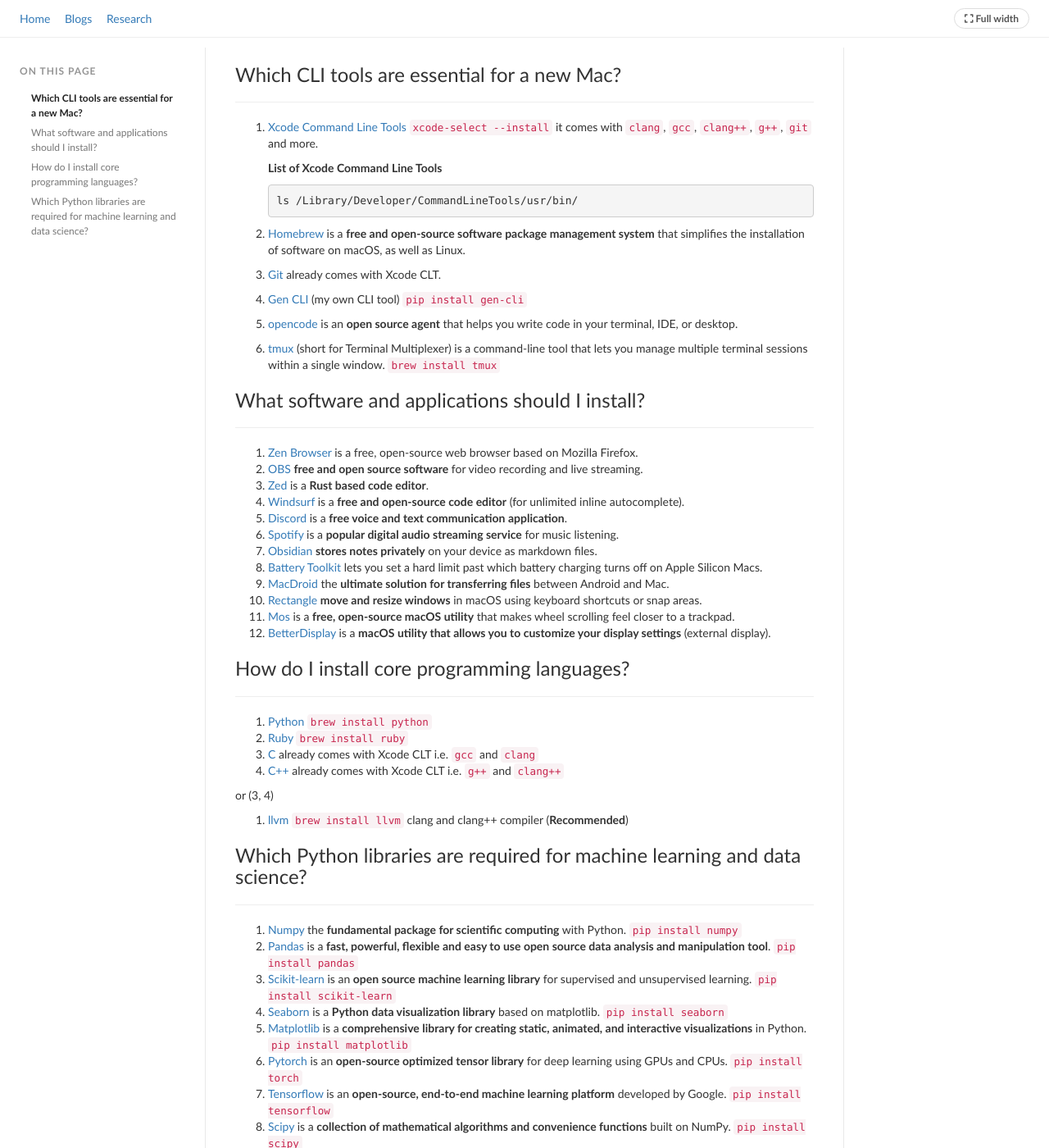
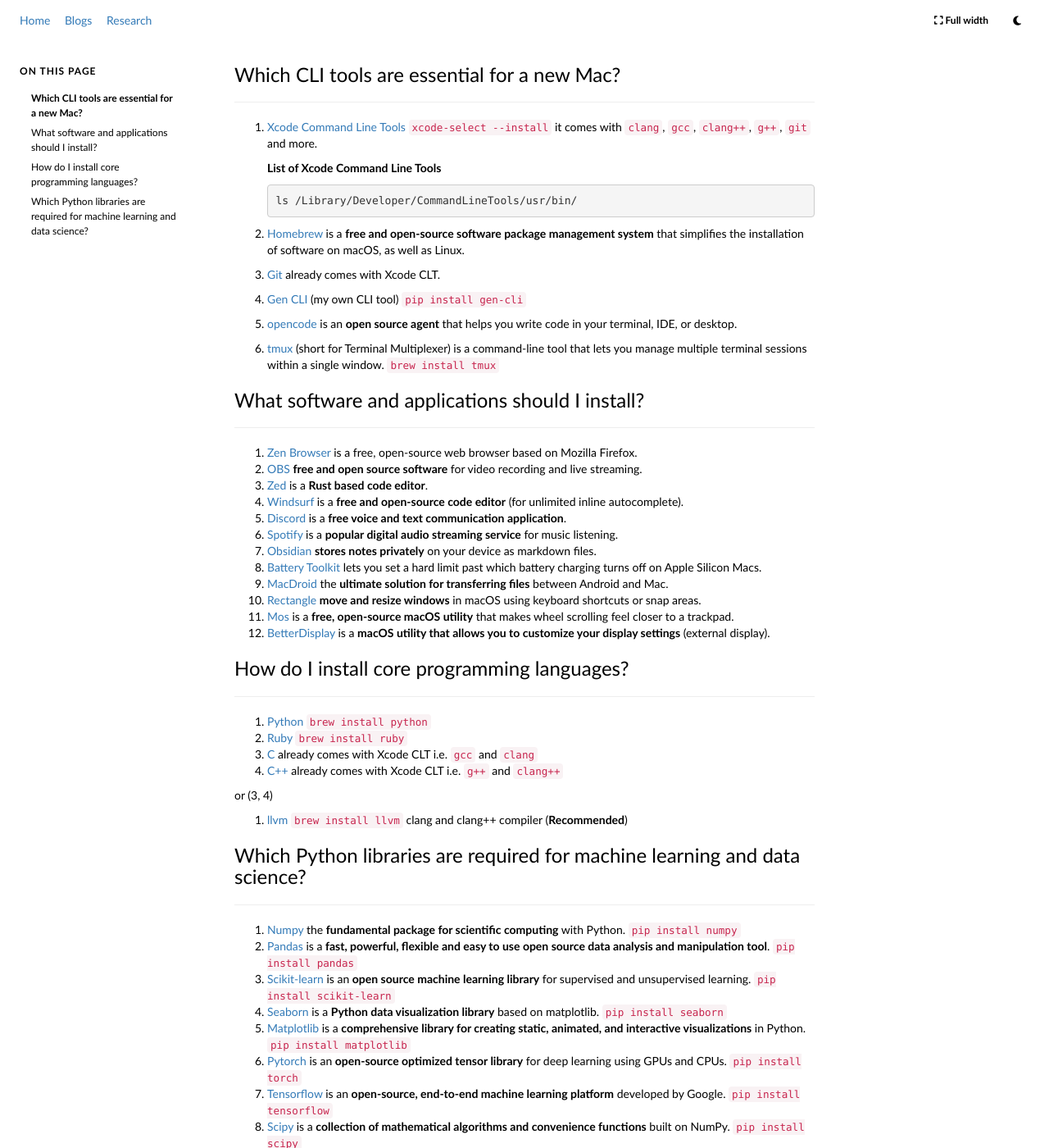
Before and after one commit to iamprasadraju/iamprasadraju.github.io, a Jekyll site: the page built from _posts/2026-04-11-mac-setup.md, in a window 1280 px wide and 1400 px high. Shown: the whole window at 82% size. Built offline with Jekyll 4.4.1, drawn with Linux system fonts in a browser that asks for light colours.

Commit message:
feat(theme): add dark mode support with theme toggle
Add color-scheme meta, theme toggle button, CSS variables for light/dark themes, persist theme in localStorage, and update UI elements to adapt to the selected theme.

```diff
--- a/_layouts/post.html
+++ b/_layouts/post.html
@@ -11,6 +11,16 @@
   <link href="https://cdnjs.cloudflare.com/ajax/libs/font-awesome/6.5.1/css/all.min.css" rel="stylesheet">
   <link href="{{ '/style.css' | relative_url }}" rel="stylesheet">
   {% feed_meta %}
+  <meta name="color-scheme" content="light dark">
+  <script>
+    (function() {
+      try {
+        var t = localStorage.getItem('siteTheme');
+        if (!t && window.matchMedia && matchMedia('(prefers-color-scheme: dark)').matches) t = 'dark';
+        if (t === 'dark') document.documentElement.setAttribute('data-theme', 'dark');
+      } catch (e) {}
+    })();
+  </script>
   <script>
     window.MathJax = {
       tex: {
@@ -29,7 +39,10 @@
       <a href="{{ '/blogs/' | relative_url }}">Blogs</a>
       <a href="{{ '/research/' | relative_url }}">Research</a>
     </nav>
-    <button type="button" id="panelsToggle" class="panelsToggle" aria-pressed="false" title="Toggle side panels"><i class="fa-solid fa-expand" aria-hidden="true"></i> <span>Full width</span></button>
+    <div class="postNavbarActions">
+      <button type="button" id="panelsToggle" class="panelsToggle" aria-pressed="false" title="Toggle side panels"><i class="fa-solid fa-expand" aria-hidden="true"></i> <span>Full width</span></button>
+      <button type="button" id="themeToggle" class="themeToggle" aria-label="Switch to dark mode"><i class="fa-solid fa-moon" aria-hidden="true"></i></button>
+    </div>
   </div>
 </header>
 <div id="fullBody">
@@ -87,6 +100,23 @@
     setPanelsHidden(!shell.classList.contains('panelsHidden'));
     closeFnPopup();
   });
+  function paintThemeToggle(btn) {
+    var dark = document.documentElement.getAttribute('data-theme') === 'dark';
+    var icon = btn.querySelector('i');
+    if (icon) icon.className = dark ? 'fa-solid fa-sun' : 'fa-solid fa-moon';
+    btn.setAttribute('aria-label', dark ? 'Switch to light mode' : 'Switch to dark mode');
+  }
+  var themeToggle = document.getElementById('themeToggle');
+  if (themeToggle) {
+    paintThemeToggle(themeToggle);
+    themeToggle.addEventListener('click', function() {
+      var dark = document.documentElement.getAttribute('data-theme') !== 'dark';
+      if (dark) document.documentElement.setAttribute('data-theme', 'dark');
+      else document.documentElement.removeAttribute('data-theme');
+      try { localStorage.setItem('siteTheme', dark ? 'dark' : 'light'); } catch (e) {}
+      paintThemeToggle(themeToggle);
+    });
+  }
   function slugify(text) {
     return text.toLowerCase().trim()
       .replace(/[^a-z0-9\s-]/g, '')
--- a/index.html
+++ b/index.html
@@ -120,7 +120,7 @@ description: Prasad Raju G, Independent AI Researcher and Systems Engineer focus
             <h4 class="media-heading" style="margin-bottom:0px"><a href="{{ project.url }}">{{ project.title }}</a></h4>
             <p><i>{{ project.venue }} </i><a class="citeBtn" title="Copy link" data-bibtex="{{ project.cite }}"><i class="fa-solid fa-quote-right"></i></a></p>
             {% if project.award %}
-            <p><span style="color:blue">&#9733;</span> {{ project.award_text }}</p>
+            <p><span class="awardStar">&#9733;</span> {{ project.award_text }}</p>
             {% endif %}
           </div>
         </div>
--- a/style.css
+++ b/style.css
@@ -7,15 +7,70 @@ html, body {
   position: relative;
   width: 100%;
   min-height: 100%;
-  background-color: white;
+  background-color: var(--bg);
 }
+
+/* ---- Theme tokens ---- */
+:root {
+  color-scheme: light;
+  --bg: var(--surface);
+  --bg-soft: var(--bg-soft);
+  --surface: var(--surface);
+  --text: var(--text)333;
+  --text-strong: var(--text-strong);
+  --muted: var(--muted)777;
+  --faint: var(--faint);
+  --border: var(--border);
+  --border-strong: var(--border-strong);
+  --link: #337ab7;
+  --link-hover: #23527c;
+  --accent: #007be6;
+  --pill: var(--text-strong);
+  --pill-fg: var(--surface);
+}
+
+html[data-theme="dark"] {
+  color-scheme: dark;
+  --bg: #141414;
+  --bg-soft: #1e1e1e;
+  --surface: #1c1c1c;
+  --text: #d8d8d8;
+  --text-strong: #f2f2f2;
+  --muted: #9d9d9d;
+  --faint: #7e7e7e;
+  --border: #2b2b2b;
+  --border-strong: #3d3d3d;
+  --link: #6cb2f5;
+  --link-hover: #9cc9f8;
+  --accent: #4da3f0;
+  --pill: #e6e6e6;
+  --pill-fg: #141414;
+}
+
+body {
+  background-color: var(--bg);
+  color: var(--text);
+}
+
+/* ---- Dark mode: Bootstrap / base elements ---- */
+html[data-theme="dark"] a { color: var(--link); }
+html[data-theme="dark"] a:hover,
+html[data-theme="dark"] a:focus { color: var(--link-hover); }
+html[data-theme="dark"] hr { border-top-color: var(--border); }
+html[data-theme="dark"] .well { background-color: var(--surface); border-color: var(--border); }
+html[data-theme="dark"] .thumbnail { background-color: var(--surface); border-color: var(--border); }
+html[data-theme="dark"] pre { background-color: var(--bg-soft); border-color: var(--border); color: var(--text); }
+html[data-theme="dark"] code { background-color: rgba(255, 255, 255, 0.09); color: #f49aad; }
+html[data-theme="dark"] blockquote { border-left-color: var(--border-strong); }
+html[data-theme="dark"] blockquote footer,
+html[data-theme="dark"] blockquote small { color: var(--faint); }
 
 .mt-5 {
   margin-top: 5px;
 }
 
 .newsTitle {
-  color: #007BE6;
+  color: var(--accent);
 }
 
 .sidebaricon {
@@ -82,8 +137,8 @@ input:focus-visible {
   left: 0;
   right: 0;
   z-index: 130;
-  background: #ffffff;
-  border-bottom: 1px solid #eeeeee;
+  background: var(--surface);
+  border-bottom: 1px solid var(--border);
 }
 
 .postNavbarInner {
@@ -106,20 +161,59 @@ input:focus-visible {
 
 /* Full-width toggle: right side of the navbar. */
 .panelsToggle {
-  background: #ffffff;
-  border: 1px solid #dddddd;
+  background: var(--surface);
+  border: 1px solid var(--border-strong);
   border-radius: 999px;
   padding: 3px 12px;
   font-size: 12px;
   font-weight: 600;
-  color: #555;
+  color: var(--text);
   cursor: pointer;
   white-space: nowrap;
 }
 
 .panelsToggle:hover {
-  border-color: #999;
-  color: #222;
+  border-color: var(--faint);
+  color: var(--text-strong);
+}
+
+/* ---- Theme toggle ---- */
+.postNavbarActions {
+  display: flex;
+  align-items: center;
+  gap: 8px;
+}
+
+.themeToggle {
+  width: 30px;
+  height: 30px;
+  border-radius: 50%;
+  background: var(--surface);
+  border: 1px solid var(--border-strong);
+  color: var(--text);
+  font-size: 13px;
+  cursor: pointer;
+  display: inline-flex;
+  align-items: center;
+  justify-content: center;
+  padding: 0;
+}
+
+.themeToggle:hover {
+  border-color: var(--faint);
+  color: var(--text-strong);
+}
+
+.themeToggleRight {
+  float: right;
+}
+
+.awardStar {
+  color: #1a5fb4;
+}
+
+html[data-theme="dark"] .awardStar {
+  color: #8ab4f8;
 }
 
 #inner.panelsHidden .postGrid {
@@ -149,14 +243,14 @@ input:focus-visible {
 .fnPopup {
   position: fixed;
   z-index: 200;
-  background: #ffffff;
-  border: 1px solid #dddddd;
+  background: var(--surface);
+  border: 1px solid var(--border-strong);
   border-radius: 10px;
   box-shadow: 0 12px 32px rgba(0, 0, 0, 0.18);
   padding: 12px 14px;
   font-size: 13px;
   line-height: 1.5;
-  color: #333;
+  color: var(--text);
 }
 
 .fnPopupBody ol,
@@ -180,12 +274,12 @@ input:focus-visible {
   width: 24px;
   height: 24px;
   border-radius: 50%;
-  background: #ffffff;
-  border: 1px solid #dddddd;
+  background: var(--surface);
+  border: 1px solid var(--border-strong);
   box-shadow: 0 2px 6px rgba(0, 0, 0, 0.12);
   font-size: 14px;
   line-height: 1;
-  color: #777;
+  color: var(--muted);
   cursor: pointer;
   display: flex;
   align-items: center;
@@ -194,11 +288,11 @@ input:focus-visible {
 }
 
 .fnPopupClose:hover {
-  color: #222;
+  color: var(--text-strong);
 }
 
 .postMeta {
-  color: #959595;
+  color: var(--faint);
   font-size: 13px;
   margin-bottom: 16px;
 }
@@ -297,17 +391,17 @@ input:focus-visible {
 }
 
 .well {
-  background-color: white;
+  background-color: var(--bg);
 }
 
 .course {
-  background-color: white;
+  background-color: var(--bg);
 }
 
 .subtleHeading {
   font-size: 12px;
   font-weight: 700;
-  color: #959595;
+  color: var(--faint);
   text-transform: uppercase;
   letter-spacing: 1px;
 }
@@ -320,12 +414,12 @@ input:focus-visible {
 
 .citeBtn {
   margin-left: 8px;
-  color: #bbbbbb;
+  color: var(--faint);
   cursor: pointer;
 }
 
 .citeBtn:hover {
-  color: #555555;
+  color: var(--text-strong);
 }
 
 /* ---- Paper filter ---- */
@@ -358,24 +452,24 @@ input:focus-visible {
   display: inline-flex;
   align-items: center;
   gap: 9px;
-  background-color: #ffffff;
-  border: 1px solid #dddddd;
+  background-color: var(--surface);
+  border: 1px solid var(--border-strong);
   border-radius: 999px;
   padding: 9px 18px;
   font-size: 13px;
   font-weight: 600;
-  color: #222222;
+  color: var(--text-strong);
   cursor: pointer;
   transition: border-color 0.15s ease, box-shadow 0.15s ease;
 }
 
 .paperFilterButton:hover {
-  border-color: #b0b0b0;
+  border-color: var(--faint);
   box-shadow: 0 2px 6px rgba(0, 0, 0, 0.08);
 }
 
 .paperFilterButton.active {
-  border-color: #222222;
+  border-color: var(--text-strong);
 }
 
 .paperFilterButton .fa-filter {
@@ -388,8 +482,8 @@ input:focus-visible {
   justify-content: center;
   min-width: 18px;
   height: 18px;
-  background-color: #222222;
-  color: #ffffff;
+  background-color: var(--pill);
+  color: var(--pill-fg);
   border-radius: 999px;
   font-size: 11px;
   font-weight: 700;
@@ -401,8 +495,8 @@ input:focus-visible {
   top: calc(100% + 10px);
   right: 0;
   width: 290px;
-  background-color: #ffffff;
-  border: 1px solid #ebebeb;
+  background-color: var(--surface);
+  border: 1px solid var(--border);
   border-radius: 16px;
   box-shadow: 0 12px 32px rgba(0, 0, 0, 0.14);
   padding: 18px;
@@ -415,7 +509,7 @@ input:focus-visible {
   justify-content: space-between;
   font-size: 14px;
   font-weight: 700;
-  color: #222222;
+  color: var(--text-strong);
   margin-bottom: 10px;
 }
 
@@ -425,13 +519,13 @@ input:focus-visible {
   padding: 0;
   font-size: 12px;
   font-weight: 600;
-  color: #717171;
+  color: var(--muted);
   text-decoration: underline;
   cursor: pointer;
 }
 
 .paperFilterClearBtn:hover {
-  color: #222222;
+  color: var(--text-strong);
 }
 
 .paperFilterOptions {
@@ -451,19 +545,19 @@ input:focus-visible {
   cursor: pointer;
   font-size: 13px;
   font-weight: 500;
-  color: #222222;
+  color: var(--text-strong);
   margin-bottom: 0px;
   transition: background-color 0.1s ease;
 }
 
 .paperFilterOption:hover {
-  background-color: #f7f7f7;
+  background-color: var(--bg-soft);
 }
 
 .paperFilterCheckbox {
   width: 16px;
   height: 16px;
-  accent-color: #222222;
+  accent-color: var(--pill);
   cursor: pointer;
   flex: 0 0 auto;
 }
@@ -471,7 +565,7 @@ input:focus-visible {
 .paperFilterOptionIcon {
   width: 18px;
   text-align: center;
-  color: #717171;
+  color: var(--muted);
   font-size: 13px;
   flex: 0 0 auto;
 }
@@ -481,14 +575,14 @@ input:focus-visible {
 }
 
 .paperFilterOptionCount {
-  color: #a3a3a3;
+  color: var(--faint);
   font-size: 12px;
   flex: 0 0 auto;
 }
 
 .paperFilterDivider {
   border: none;
-  border-top: 1px solid #ebebeb;
+  border-top: 1px solid var(--border);
   margin: 10px 0px;
 }
 
@@ -527,8 +621,8 @@ input:focus-visible {
   max-width: 780px;
   justify-self: center;
   width: 100%;
-  border-left: 1px solid #e8e8e8;
-  border-right: 1px solid #e8e8e8;
+  border-left: 1px solid var(--border);
+  border-right: 1px solid var(--border);
   padding: 0 36px;
 }
 
@@ -555,9 +649,9 @@ input:focus-visible {
 /* Bottom footnote list (the only footnote panel now). */
 .postArticle .footnotes {
   font-size: 13px;
-  color: #555;
+  color: var(--text);
   margin-top: 32px;
-  border-top: 1px solid #e8e8e8;
+  border-top: 1px solid var(--border);
   padding-top: 12px;
 }
 
@@ -572,17 +666,17 @@ input:focus-visible {
 }
 
 .postTocUl a {
-  color: #777;
+  color: var(--muted);
   text-decoration: none;
 }
 
 .postTocUl a:hover {
-  color: #222;
+  color: var(--text-strong);
   text-decoration: underline;
 }
 
 .postTocUl a.active {
-  color: #222;
+  color: var(--text-strong);
   font-weight: 700;
 }
 
@@ -605,18 +699,18 @@ input:focus-visible {
 }
 
 .postTocEmpty {
-  color: #a3a3a3;
+  color: var(--faint);
   font-size: 12px;
   margin: 0;
 }
 
 .postTocMobile {
   display: none;
-  border: 1px solid #ebebeb;
+  border: 1px solid var(--border);
   border-radius: 10px;
   padding: 10px 14px;
   margin-bottom: 18px;
-  background: #fafafa;
+  background: var(--bg-soft);
 }
 
 .postTocMobile summary {
@@ -659,7 +753,7 @@ input:focus-visible {
 .siteFooter {
   margin-top: 30px;
   margin-bottom: 30px;
-  color: #777;
+  color: var(--muted);
   font-size: 13px;
 }
 
```
Also changed, not shown: _layouts/default.html (+31 -2 lines).
